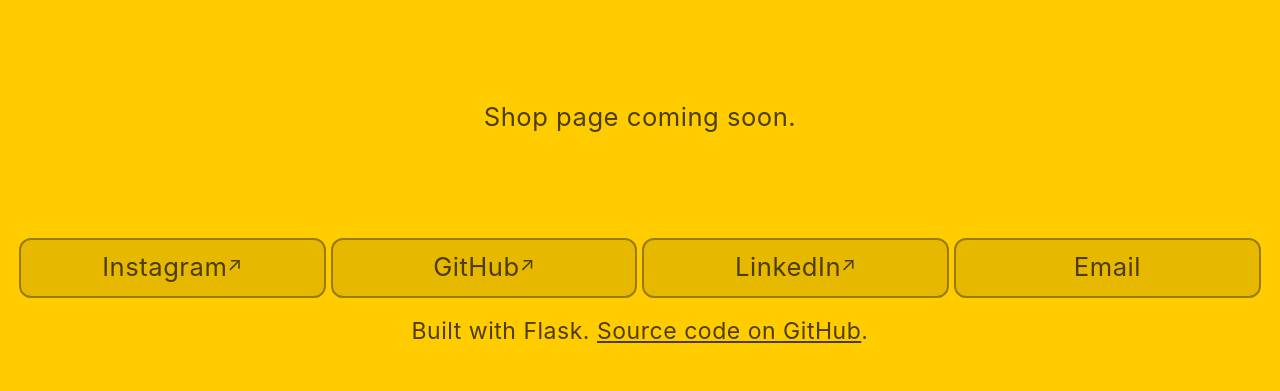
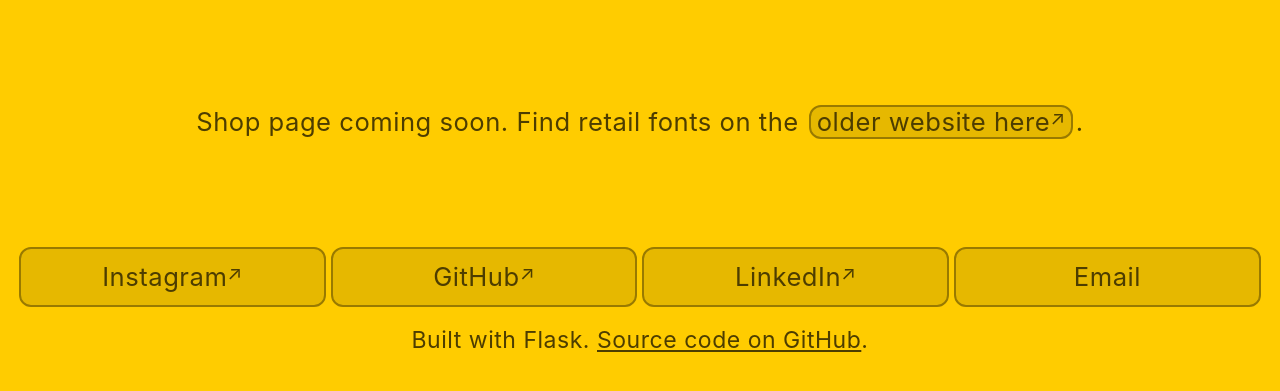
Before and after one commit to jckfa/jckfa.com, a Python web app: template templates/shop.html in a window 1280 px wide. Shown: the part 99-490 px from the top of the page. Run offline with Jinja, Linux system fonts and the light colour scheme; the template is opened without the code that fills it, so the values that code supplies are empty; some web fonts are replaced.

Commit message:
elaborate in the notice on the shop page

```diff
--- a/static/css/base.css
+++ b/static/css/base.css
@@ -91,7 +91,7 @@ h1 {
   margin-bottom: 0.5em;
 }
 
-.btn, .about a {
+.btn, .btn-lite, .about a {
   color: var(--text);
   cursor: pointer;
   font-family: inherit;
@@ -107,6 +107,10 @@ h1 {
   transition: background-color 100ms ease-in-out;
 }
 
+  .btn-lite {
+    padding: 0 0.225em;
+  }
+
   @media (min-width: 960px) {
     .btn:hover, .about a:hover {
       background-color: var(--bg);
--- a/static/css/work.css
+++ b/static/css/work.css
@@ -21,9 +21,8 @@
     max-width: none;
   }
 
-  .notice a {
+  .notice .btn-lite {
     color: inherit;
-    padding: 0 0.225em;
     background-color: var(--accent-btn);
     border-color: var(--accent-outline);
   }
--- a/templates/shop.html
+++ b/templates/shop.html
@@ -9,7 +9,7 @@
 {% block main %}
 <div class="shop">
   <div class="temp">
-    <p>Shop page coming soon.</p>
+    <p>Shop page coming soon. Find retail fonts on the <a class="btn-lite" href="https://jackf.me/fonts/" target="_blank">older website here</a>.</p>
   </div>
   <!-- <div class="item">
     <a href="products/Feeeels+Fuzzy+Typeface">
--- a/templates/work.html
+++ b/templates/work.html
@@ -14,7 +14,7 @@
       c0-0.433-0.142-0.792-0.425-1.075S24.633,33.15,24.2,33.15c-0.433,0-0.792,0.142-1.075,0.425c-0.283,0.283-0.425,0.642-0.425,1.075
       c0,0.433,0.142,0.792,0.425,1.075S23.767,36.15,24.2,36.15z M22.7,30.6h3V19.4h-3V30.6z"/>
     </svg>
-    <p>This website is under active development. Some parts may be missing or broken. Last updated on 7 Oct, 2022. See the <a class="btn" href="https://jackf.me" target="_blank">older version here</a>.</p>
+    <p>This website is under active development. Some parts may be missing or broken. Last updated on 7 Oct, 2022. See the <a class="btn-lite" href="https://jackf.me" target="_blank">older version here</a>.</p>
   </div>
   <div class="grid">
     {% for path in work_list | shuffle %}
```
